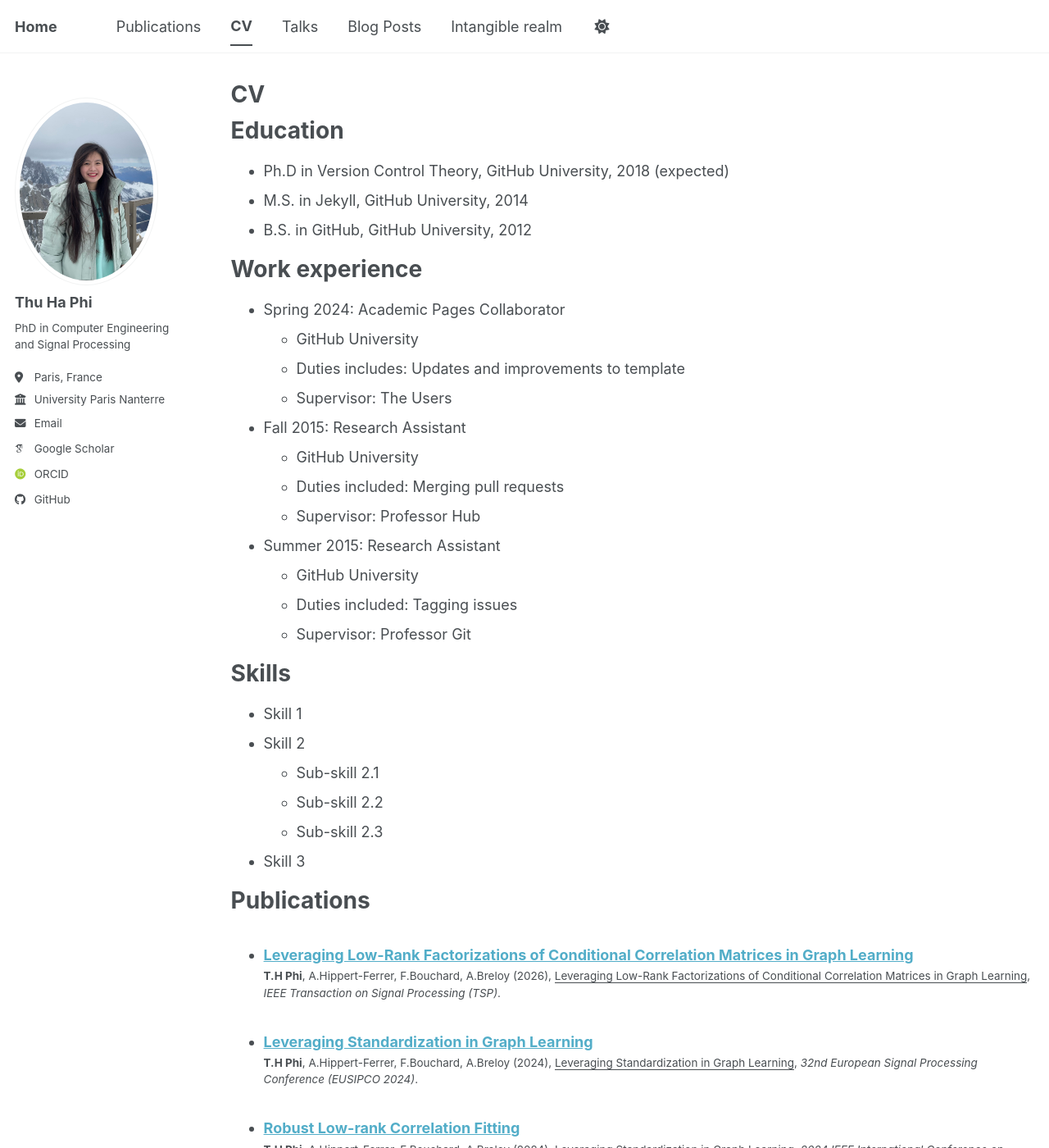
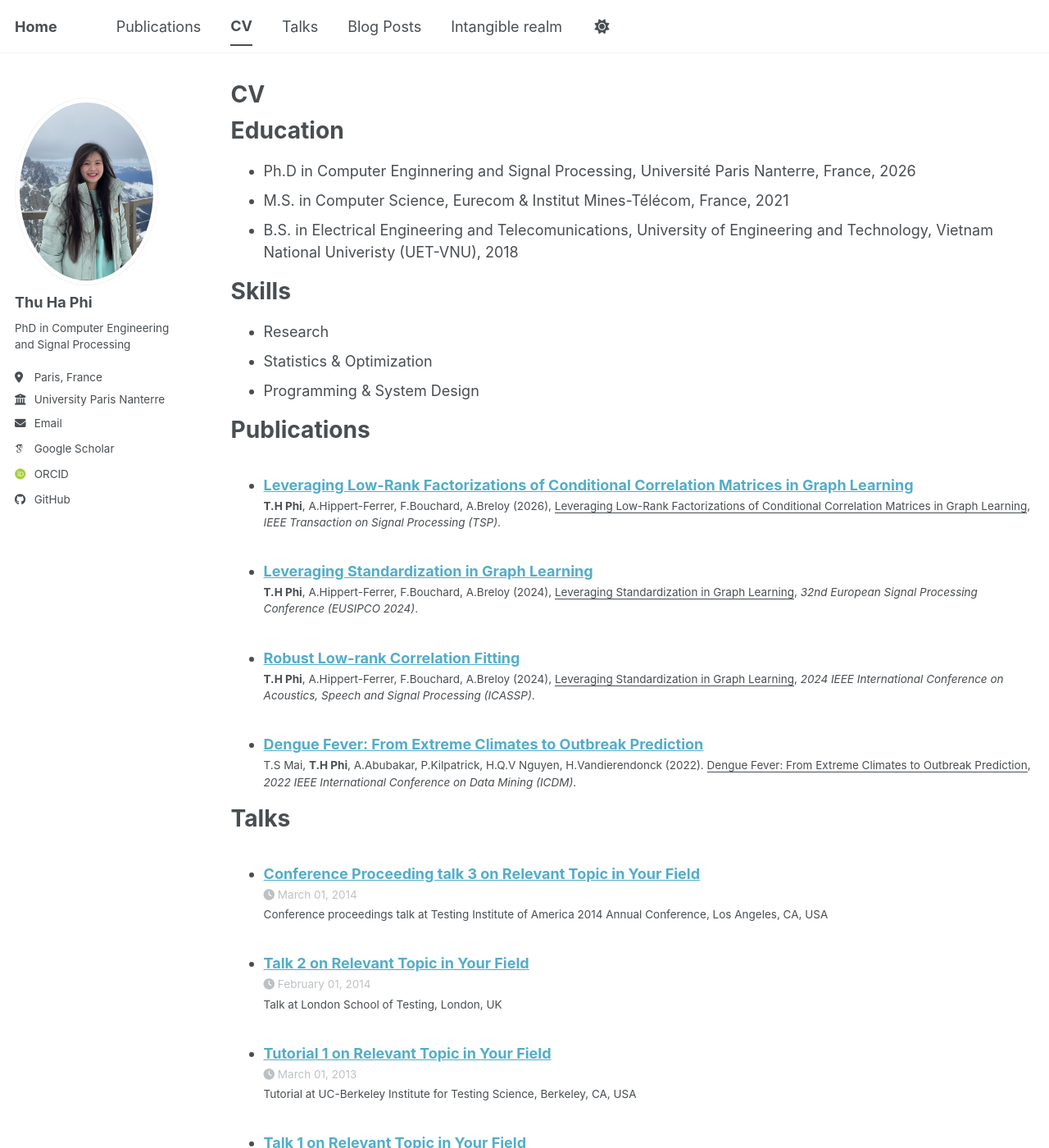
Before and after one commit to ChionanthusRetusus/thuhaphi.github.io, a Jekyll site: the page built from _pages/cv.md, in a window 1280 px wide and 1400 px high. Shown: the whole window at 82% size. Built offline with Jekyll 4.4.1, drawn with Linux system fonts in a browser that asks for light colours; some web fonts are replaced; a script bundle is joined from its source files by our own code; library files that are not in the unit come from our copies; some of the changed text lies outside the part shown.

Commit message:
Update cv.md

```diff
--- a/_pages/cv.md
+++ b/_pages/cv.md
@@ -11,35 +11,15 @@
 
 Education
 ======
-* Ph.D in Version Control Theory, GitHub University, 2018 (expected)
-* M.S. in Jekyll, GitHub University, 2014
-* B.S. in GitHub, GitHub University, 2012
-
-Work experience
-======
-* Spring 2024: Academic Pages Collaborator
-  * GitHub University
-  * Duties includes: Updates and improvements to template
-  * Supervisor: The Users
-
-* Fall 2015: Research Assistant
-  * GitHub University
-  * Duties included: Merging pull requests
-  * Supervisor: Professor Hub
-
-* Summer 2015: Research Assistant
-  * GitHub University
-  * Duties included: Tagging issues
-  * Supervisor: Professor Git
+* Ph.D in Computer Enginnering and Signal Processing, Université Paris Nanterre, France, 2026
+* M.S. in Computer Science, Eurecom & Institut Mines-Télécom, France, 2021
+* B.S. in Electrical Engineering and Telecomunications, University of Engineering and Technology, Vietnam National Univeristy (UET-VNU), 2018
 
 Skills
 ======
-* Skill 1
-* Skill 2
-  * Sub-skill 2.1
-  * Sub-skill 2.2
-  * Sub-skill 2.3
-* Skill 3
+* Research
+* Statistics & Optimization
+* Programming & System Design
 
 Publications
 ======
@@ -59,6 +39,15 @@
     {% include archive-single-cv.html %}
   {% endfor %}</ul>
 
-Service and leadership
+Grants and Awards
 ======
-* Currently signed in to 43 different slack teams
+* 2022-2025: Fully funded PhD thesis from the French National Research Agency (ANR)
+* 2022: Full doctoral scholarship (£135,667 tuition and stipend) from the Engineering and Physical Sciences Research Council (EPSRC), UK, for a 42-month PhD program at Queen’s University Belfast
+* 2022: Full scholarship under the EUTOPIA Doctoral Program (4 years), jointly between CY Cergy Paris University and Vrije Universiteit Brussel
+* 2021: Research grant from the Monaco Government for a tsunami simulation project
+* 2019: Master’s scholarship from Institut Mines-Télécom and EURECOM
+
+Academic Service
+======
+* Member, IEEE Student Member
+* Reviewer, IEEE Statistical Signal Processing (SSP) Workshop & IEEE International Conference on Acoustics, Speech, and Signal Processing (ICASSP)
```
